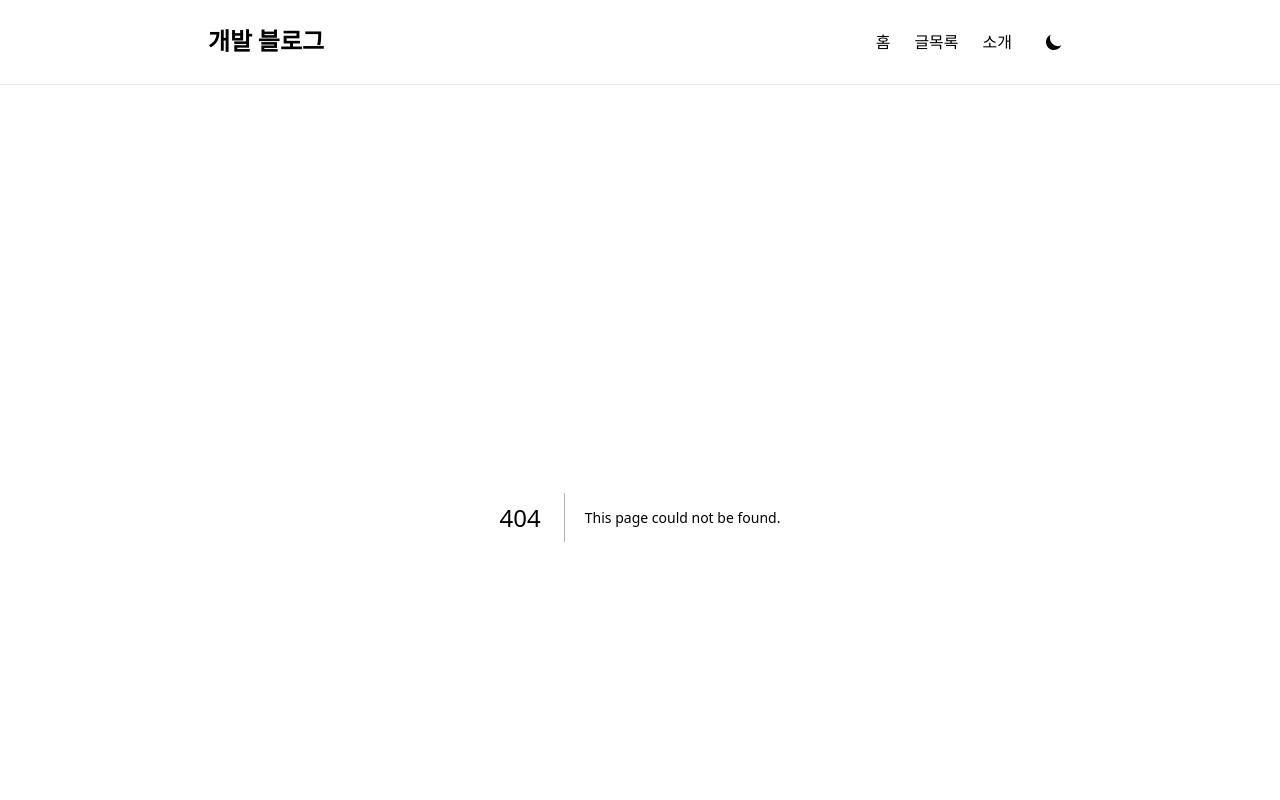
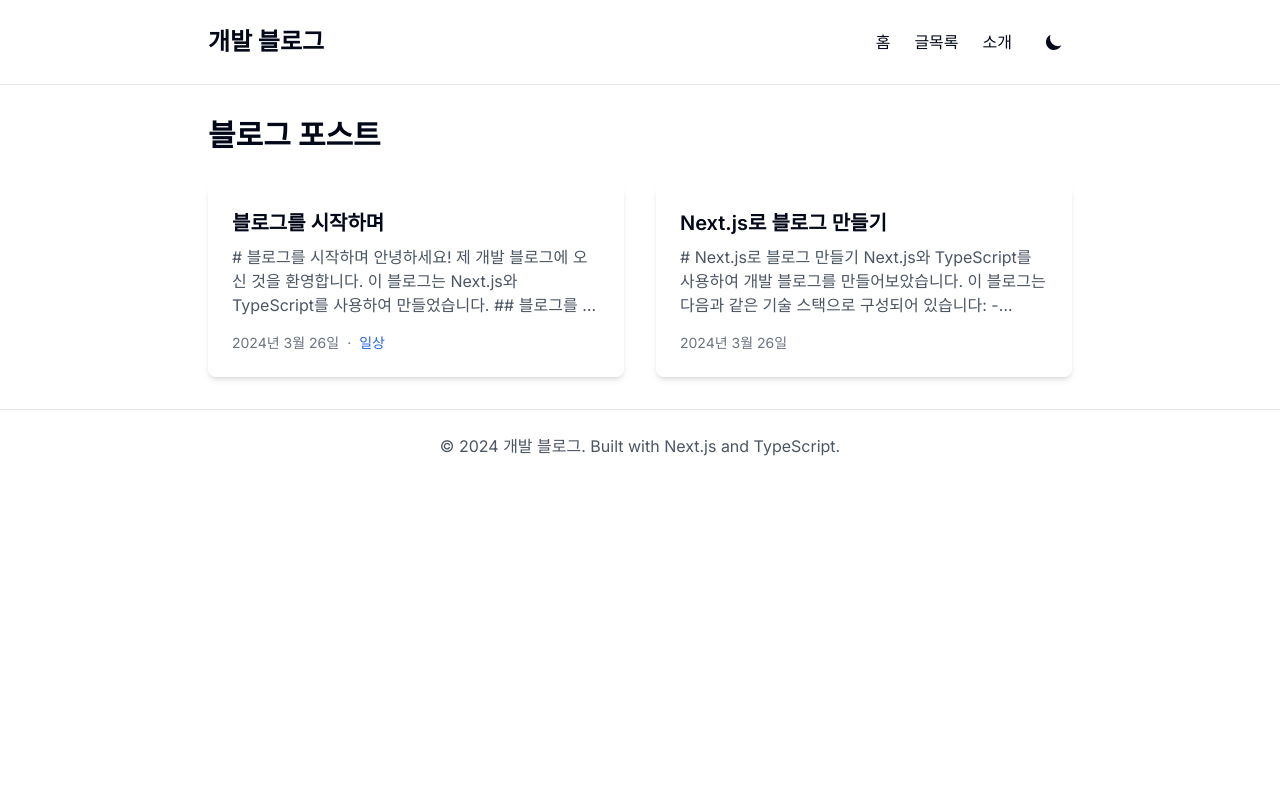
Before and after one commit to jumokcom/jumokcom.github.io, a Next.js app: page /posts in a window 1280 px wide. Before the commit this address had no page. Shown: the top 800 px of the page. Built offline with nearby package versions, Linux system fonts and the light colour scheme.

Commit message:
블로그 포스트 기능 추가

```diff
--- a/package.json
+++ b/package.json
@@ -14,7 +14,8 @@
     "markdown-it": "^14.0.0",
     "next": "14.1.3",
     "react": "^18.2.0",
-    "react-dom": "^18.2.0"
+    "react-dom": "^18.2.0",
+    "react-markdown": "^10.1.0"
   },
   "devDependencies": {
     "@types/markdown-it": "^13.0.7",
--- /dev/null
+++ b/src/app/posts/[slug]/page.tsx
@@ -0,0 +1,65 @@
+import { getPostBySlug } from '@/lib/posts';
+import { notFound } from 'next/navigation';
+import { Metadata } from 'next';
+import ReactMarkdown from 'react-markdown';
+
+interface Props {
+  params: {
+    slug: string;
+  };
+}
+
+export async function generateMetadata({ params }: Props): Promise<Metadata> {
+  const post = getPostBySlug(params.slug);
+  if (!post) return { title: '포스트를 찾을 수 없습니다' };
+
+  return {
+    title: post.title,
+    description: post.excerpt,
+  };
+}
+
+export default function PostPage({ params }: Props) {
+  const post = getPostBySlug(params.slug);
+  if (!post) notFound();
+
+  return (
+    <article className="prose dark:prose-invert lg:prose-xl mx-auto">
+      <header className="mb-8">
+        <h1 className="mb-2">{post.title}</h1>
+        <div className="flex items-center text-sm text-gray-500 dark:text-gray-400">
+          <time dateTime={post.date}>
+            {new Date(post.date).toLocaleDateString('ko-KR', {
+              year: 'numeric',
+              month: 'long',
+              day: 'numeric'
+            })}
+          </time>
+          {post.category && (
+            <>
+              <span className="mx-2">·</span>
+              <span className="text-blue-600 dark:text-blue-400">
+                {post.category}
+              </span>
+            </>
+          )}
+        </div>
+      </header>
+      <ReactMarkdown>{post.content}</ReactMarkdown>
+      {post.tags && post.tags.length > 0 && (
+        <div className="mt-8 pt-4 border-t dark:border-gray-700">
+          <div className="flex flex-wrap gap-2">
+            {post.tags.map(tag => (
+              <span
+                key={tag}
+                className="px-3 py-1 bg-gray-100 dark:bg-gray-800 rounded-full text-sm"
+              >
+                #{tag}
+              </span>
+            ))}
+          </div>
+        </div>
+      )}
+    </article>
+  );
+}
--- /dev/null
+++ b/src/app/posts/page.tsx
@@ -0,0 +1,53 @@
+import { getAllPosts } from '@/lib/posts';
+import Link from 'next/link';
+
+export default function PostsPage() {
+  const posts = getAllPosts();
+
+  return (
+    <div className="space-y-8">
+      <h1 className="text-3xl font-bold mb-8">블로그 포스트</h1>
+      <div className="grid gap-8 md:grid-cols-2">
+        {posts.map(post => (
+          <article
+            key={post.slug}
+            className="bg-white dark:bg-gray-800 rounded-lg shadow-md overflow-hidden hover:shadow-lg transition-shadow"
+          >
+            <Link href={`/posts/${post.slug}`}>
+              <div className="p-6">
+                <h2 className="text-xl font-semibold mb-2 hover:text-blue-600 dark:hover:text-blue-400">
+                  {post.title}
+                </h2>
+                <p className="text-gray-600 dark:text-gray-300 mb-4 line-clamp-3">
+                  {post.excerpt}
+                </p>
+                <div className="flex items-center text-sm text-gray-500 dark:text-gray-400">
+                  <time dateTime={post.date}>
+                    {new Date(post.date).toLocaleDateString('ko-KR', {
+                      year: 'numeric',
+                      month: 'long',
+                      day: 'numeric'
+                    })}
+                  </time>
+                  {post.category && (
+                    <>
+                      <span className="mx-2">·</span>
+                      <span className="text-blue-600 dark:text-blue-400">
+                        {post.category}
+                      </span>
+                    </>
+                  )}
+                </div>
+              </div>
+            </Link>
+          </article>
+        ))}
+      </div>
+      {posts.length === 0 && (
+        <p className="text-center text-gray-600 dark:text-gray-400">
+          아직 작성된 포스트가 없습니다.
+        </p>
+      )}
+    </div>
+  );
+}
--- /dev/null
+++ b/src/lib/posts.ts
@@ -0,0 +1,65 @@
+import fs from 'fs';
+import path from 'path';
+import matter from 'gray-matter';
+
+const postsDirectory = path.join(process.cwd(), 'src/posts');
+
+export interface Post {
+  slug: string;
+  title: string;
+  date: string;
+  content: string;
+  excerpt?: string;
+  category?: string;
+  tags?: string[];
+}
+
+export function getAllPosts(): Post[] {
+  // posts 디렉토리가 없으면 생성
+  if (!fs.existsSync(postsDirectory)) {
+    fs.mkdirSync(postsDirectory, { recursive: true });
+  }
+
+  const fileNames = fs.readdirSync(postsDirectory);
+  const allPosts = fileNames
+    .filter(fileName => fileName.endsWith('.md'))
+    .map(fileName => {
+      const slug = fileName.replace(/\.md$/, '');
+      const fullPath = path.join(postsDirectory, fileName);
+      const fileContents = fs.readFileSync(fullPath, 'utf8');
+      const { data, content } = matter(fileContents);
+
+      return {
+        slug,
+        title: data.title,
+        date: data.date,
+        content,
+        excerpt: data.excerpt || content.slice(0, 200) + '...',
+        category: data.category,
+        tags: data.tags || [],
+      };
+    });
+
+  // 날짜순으로 정렬
+  return allPosts.sort((a, b) => (a.date < b.date ? 1 : -1));
+}
+
+export function getPostBySlug(slug: string): Post | null {
+  try {
+    const fullPath = path.join(postsDirectory, `${slug}.md`);
+    const fileContents = fs.readFileSync(fullPath, 'utf8');
+    const { data, content } = matter(fileContents);
+
+    return {
+      slug,
+      title: data.title,
+      date: data.date,
+      content,
+      excerpt: data.excerpt || content.slice(0, 200) + '...',
+      category: data.category,
+      tags: data.tags || [],
+    };
+  } catch (error) {
+    return null;
+  }
+}
--- /dev/null
+++ b/src/posts/welcome.md
@@ -0,0 +1,41 @@
+---
+title: '블로그를 시작하며'
+date: '2024-03-26'
+category: '일상'
+tags: ['블로그', 'Next.js', 'TypeScript']
+---
+
+# 블로그를 시작하며
+
+안녕하세요! 제 개발 블로그에 오신 것을 환영합니다.
+이 블로그는 Next.js와 TypeScript를 사용하여 만들었습니다.
+
+## 블로그를 시작하게 된 이유
+
+개발을 하면서 배운 것들을 기록하고 공유하고 싶어서 블로그를 시작하게 되었습니다.
+주로 다음과 같은 내용들을 다룰 예정입니다:
+
+1. 웹 개발 이야기
+2. 프로그래밍 팁
+3. 새로운 기술 학습 기록
+4. 프로젝트 회고
+
+## 사용한 기술 스택
+
+이 블로그는 다음과 같은 기술들로 만들어졌습니다:
+
+- Next.js 14
+- TypeScript
+- Tailwind CSS
+- Markdown
+
+## 앞으로의 계획
+
+앞으로 다음과 같은 기능들을 추가할 예정입니다:
+
+- 댓글 시스템
+- 검색 기능
+- 카테고리/태그 기능
+- 다크 모드
+
+많은 관심과 피드백 부탁드립니다! 😊
```
Also changed, not shown: 1 other file (tests, documents, lock files or other folders).
